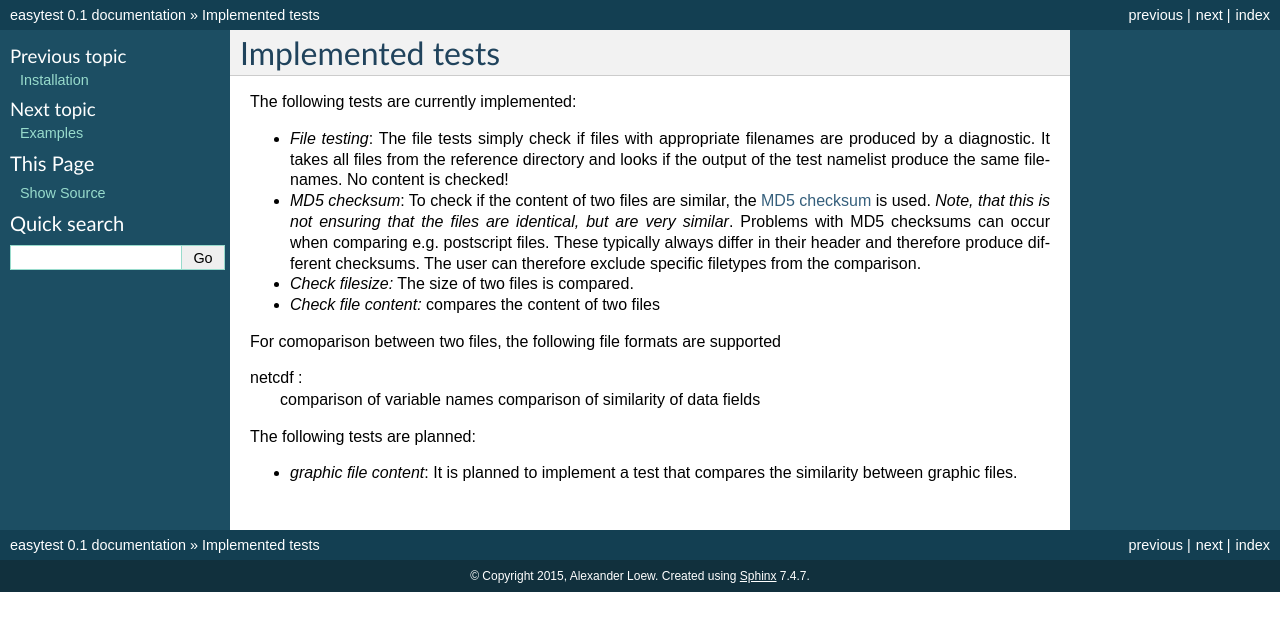
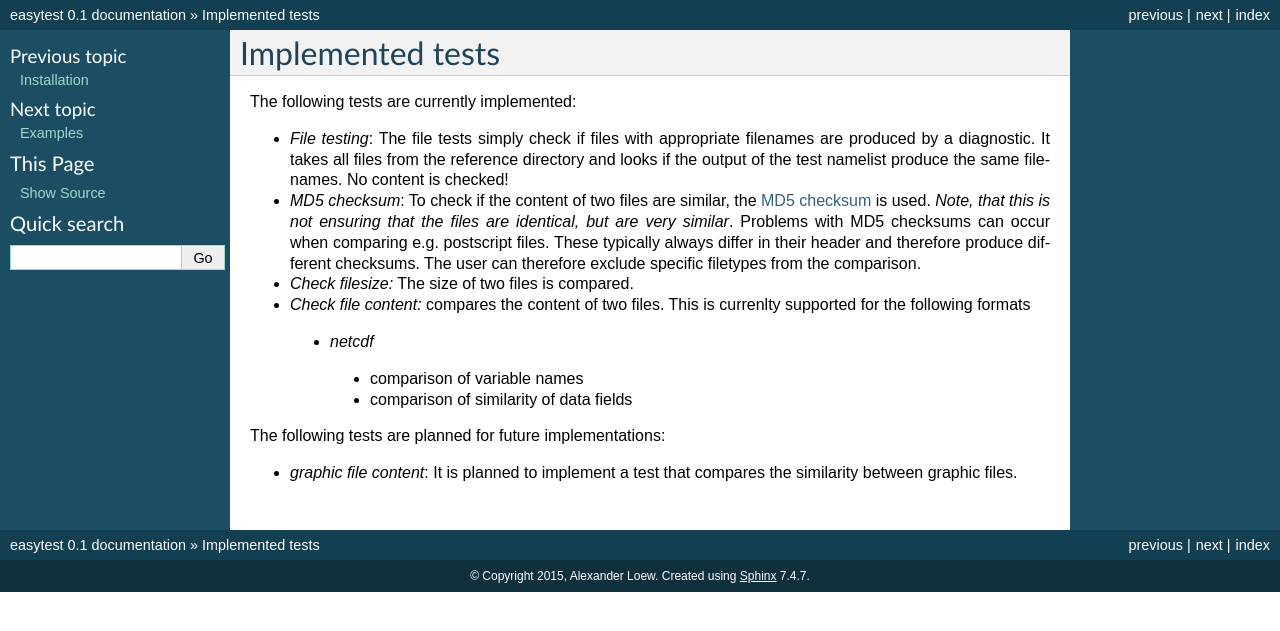
Before and after one commit to pygeo/easytest, a Sphinx documentation site: the page built from docs/source/tests.rst, in a window 1280 px wide. Shown: the top 631 px of the page. Built offline with Sphinx 7.4.7, drawn with Linux system fonts in a browser that asks for light colours; pages that are not in the unit, such as notebooks, are missing from menus.

Commit message:
Update tests.rst

```diff
--- a/docs/source/tests.rst
+++ b/docs/source/tests.rst
@@ -6,16 +6,11 @@ The following tests are currently implemented:
 * *File testing*: The file tests simply check if files with appropriate filenames are produced by a diagnostic. It takes all files from the reference directory and looks if the output of the test namelist produce the same filenames. No content is checked!
 * *MD5 checksum*: To check if the content of two files are similar, the `MD5 checksum <http://en.wikipedia.org/wiki/MD5>`_ is used. *Note, that this is not ensuring that the files are identical, but are very similar*. Problems with MD5 checksums can occur when comparing e.g. postscript files. These typically always differ in their header and therefore produce different checksums. The user can therefore exclude specific filetypes from the comparison.
 * *Check filesize:* The size of two files is compared.
-* *Check file content:* compares the content of two files
+* *Check file content:* compares the content of two files. This is currenlty supported for the following formats
+ * *netcdf*
+  * comparison of variable names
+  * comparison of similarity of data fields
 
-For comoparison between two files, the following file formats are supported
-
-netcdf :
-    comparison of variable names
-    comparison of similarity of data fields
-
-
-
-The following tests are planned:
+The following tests are planned for future implementations:
 
 * *graphic file content*: It is planned to implement a test that compares the similarity between graphic files.
```
